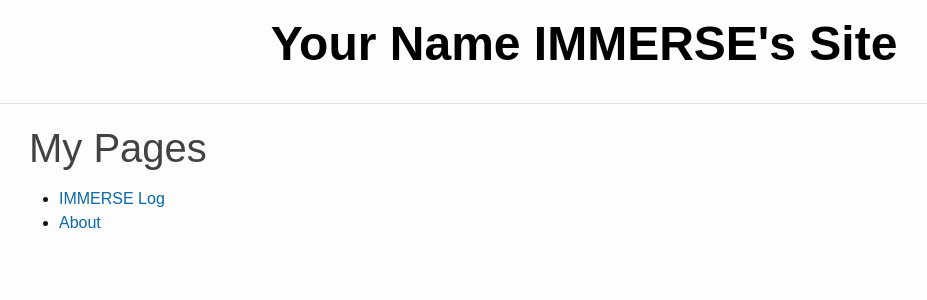
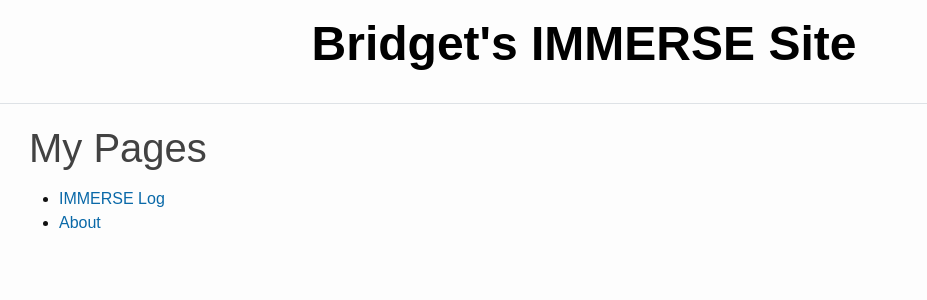
Before and after one commit to bbeatson/Immerse, a Jekyll site: the page built from index.md, in a window 1280 px wide. Shown: the top 300 px of the page, without its empty margins (56-983 px from the left). Built offline with Jekyll 4.4.1, drawn with Linux system fonts in a browser that asks for light colours.

Commit message:
Changed site name

```diff
--- a/_config.yml
+++ b/_config.yml
@@ -18,7 +18,7 @@
 # You can create any custom variable you would like, and they will be accessible
 # in the templates via {{ site.myvariable }}.
 
-title: Your Name IMMERSE's Site
+title: Bridget's IMMERSE Site
 
 baseurl: "/ImmerseWebsite" # the subpath of your site, e.g. /blog
 url: "https://bbeatson.github.io" # the base hostname & protocol for your site, e.g. http://example.com
```
